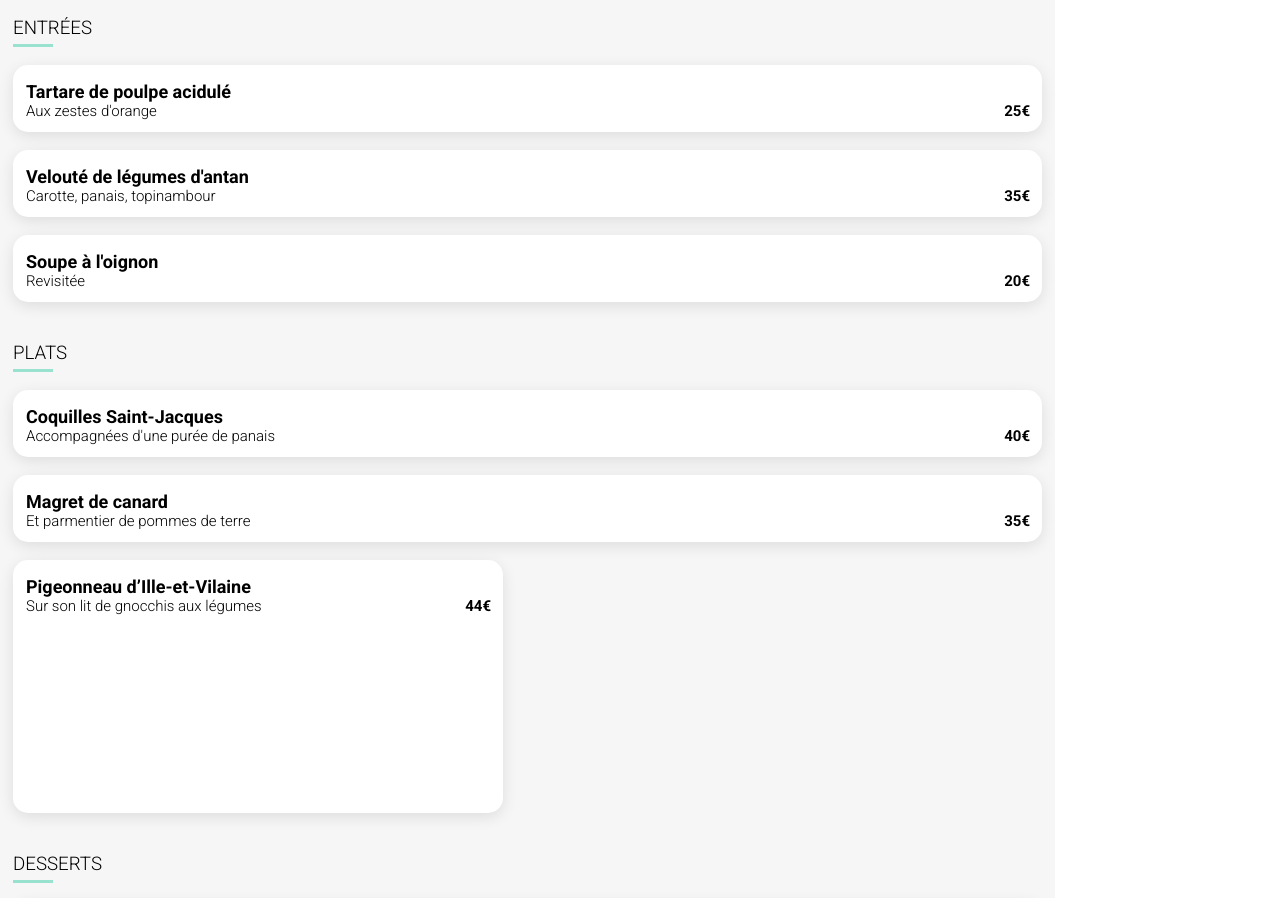
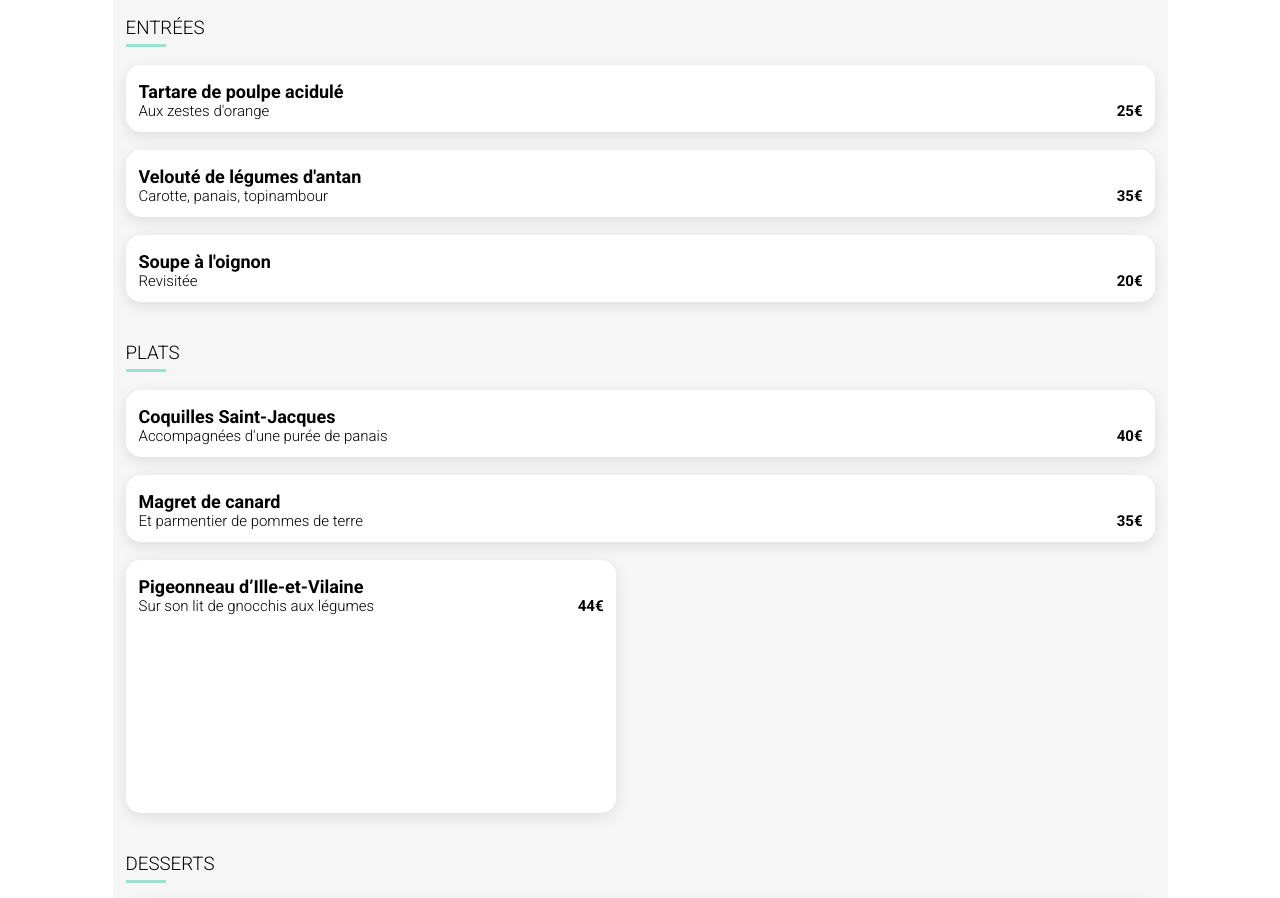
Before and after one commit to Deathlyjoy/Oh-my-food, a website: page restaurants/menu-a-la-francaise.html in a window 1280 px wide. Shown: the part 489-1387 px from the top of the page. Drawn offline with Linux system fonts and the light colour scheme; a web font is replaced by a local one.

Commit message:
Coorection HTML resto
Ajout div menu-container

```diff
--- a/restaurants/menu-a-la-francaise.html
+++ b/restaurants/menu-a-la-francaise.html
@@ -19,6 +19,7 @@
         <!-- Menu -->
         <main class="container">
             <img src="../assets/images/restaurants/toa-heftiba-DQKerTsQwi0-unsplash.jpg" class="container__img" alt="Photo À la française">
+            <div class="menu-container">
             <div class="menu">
                 <section class="menu__header">
                     <h2 class="menu__title">À la française</h2>
@@ -148,6 +149,7 @@
                     <a href="#" class="btn-order">Commander</a>
                 </div>
             </div>
+            </div>
         </main>
         <!-- Footer -->
         <footer class="footer">
```
Also changed, not shown: restaurants/menu-la-note-enchantee.html (+2 -0 lines), restaurants/menu-le-delice-des-sens.html (+2 -0 lines).
